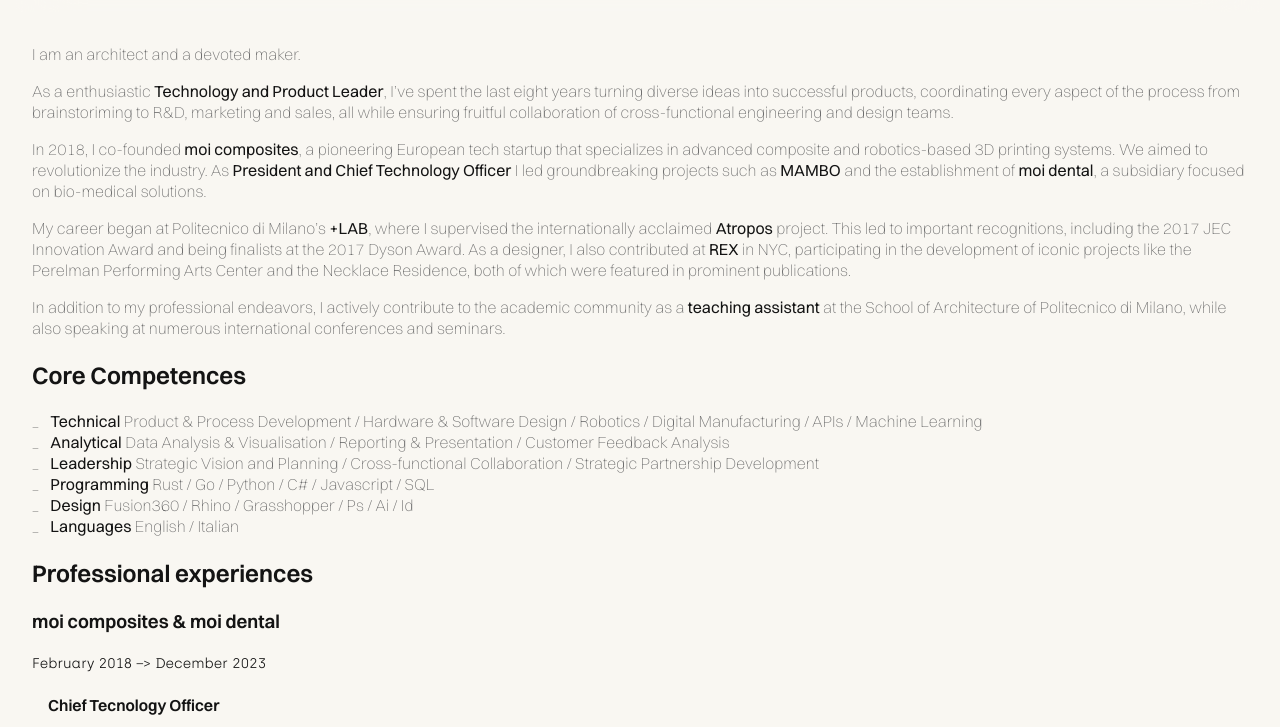
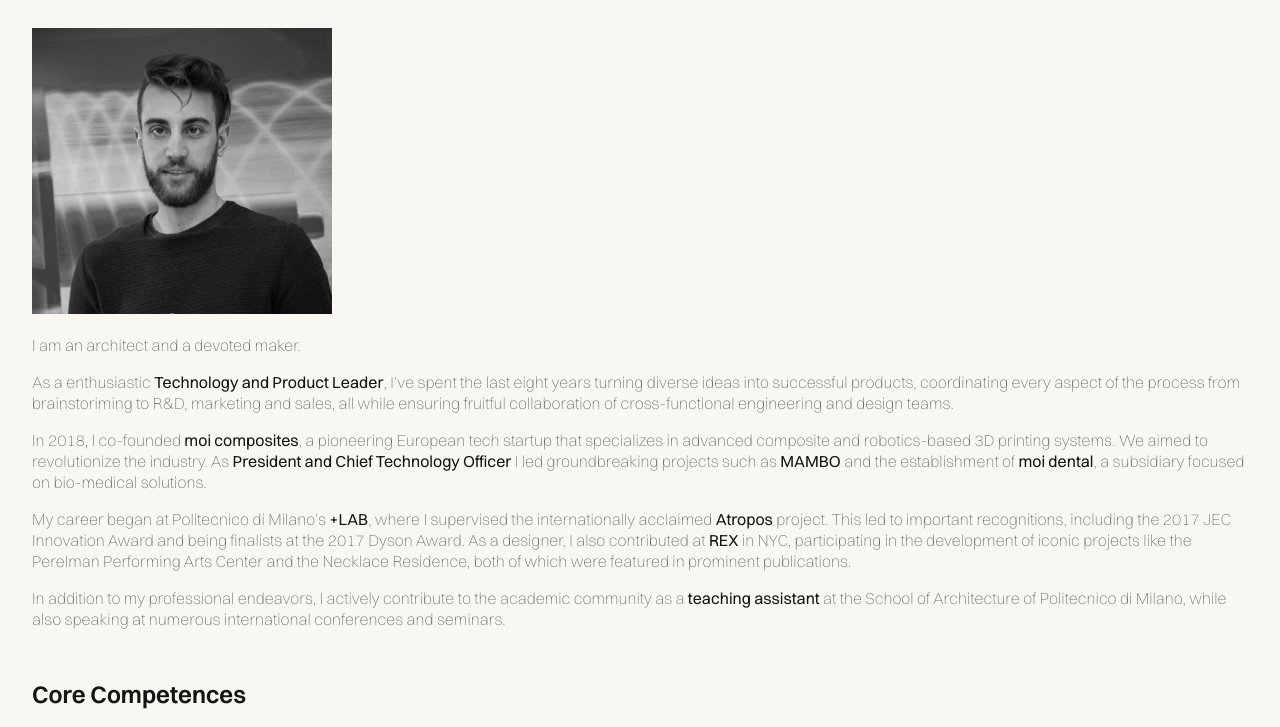
Before and after one commit to mitoni/portfolio, an Astro site: page /about in a window 1280 px wide. Shown: the part 69-796 px from the top of the page. Built offline with nearby package versions, Linux system fonts and the light colour scheme; Astro itself is replaced by a stand-in of ours.

Commit message:
add picture to about page

```diff
--- a/src/pages/about.md
+++ b/src/pages/about.md
@@ -1,6 +1,7 @@
 ---
 layout: "../layouts/AboutLayout.astro"
 ---
+<img src="/assets/michele-tonizzo-portrait.jpg" width="300" style="max-width: 100%" />
 
 I am an architect and a devoted maker.
 
--- a/src/style/about.css
+++ b/src/style/about.css
@@ -17,6 +17,10 @@ h5 {
 
     font-family: var(--fontMono);
     font-size: var(--fontSizeSm);
+}
+
+h2 {
+    margin-block-start: var(--spacingLg);
 }
 
 p,
```
Also changed, not shown: public/assets/michele-tonizzo-portrait.jpg (added).
